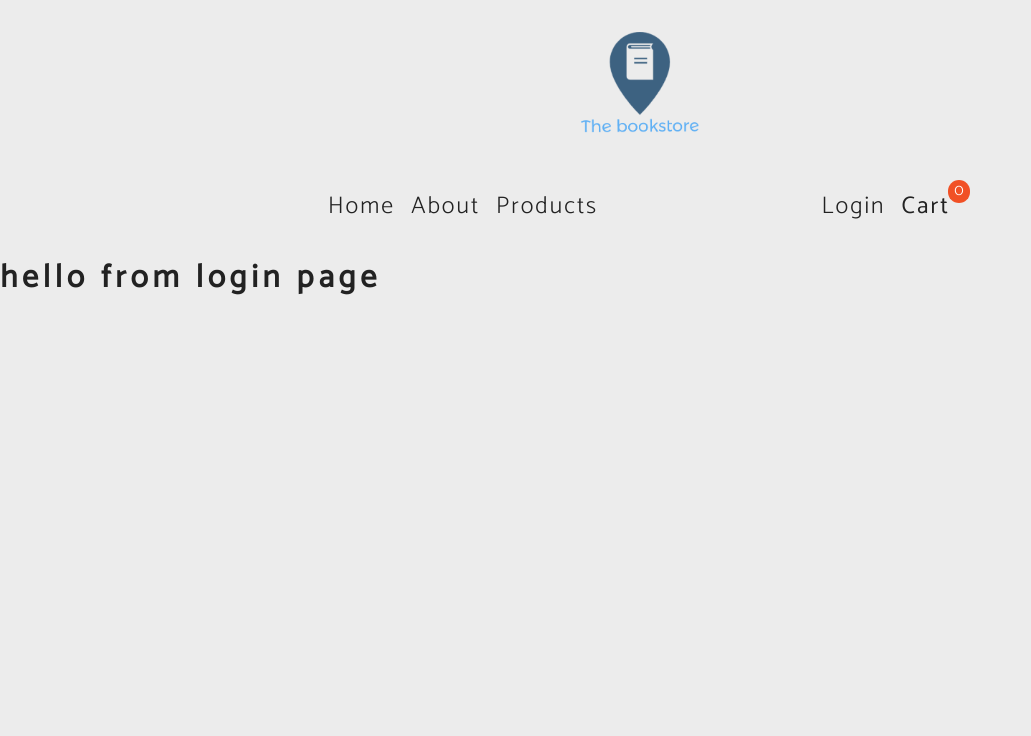
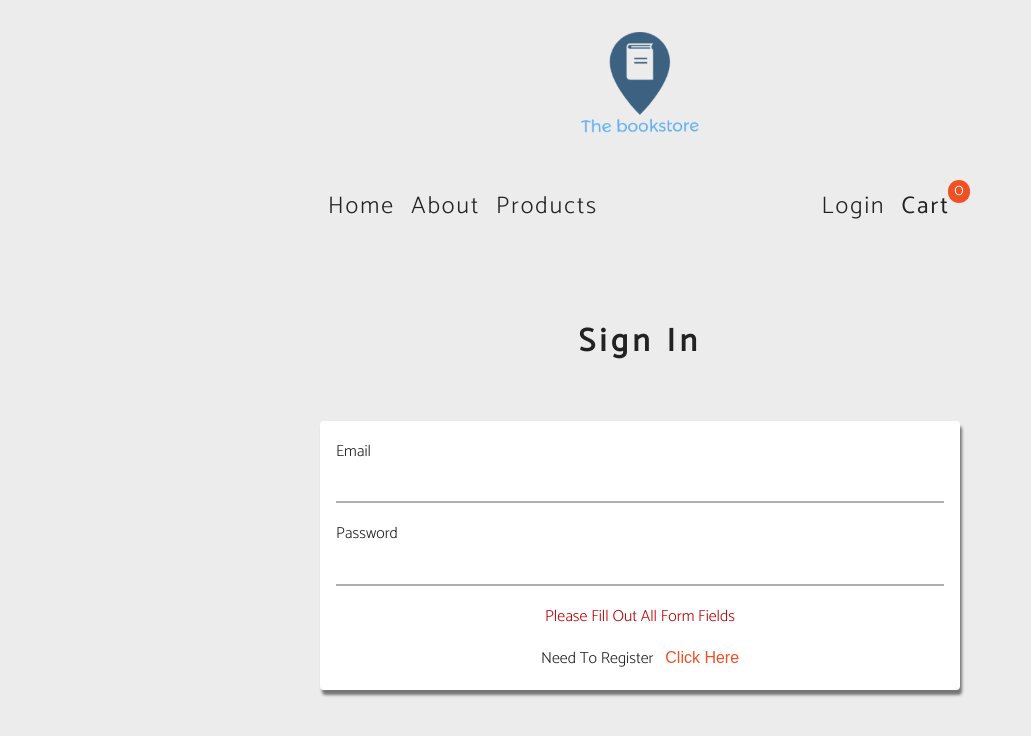
Before and after one commit to ruffryder/bookstore, a React (Create React App) app: page /login in a window 1280 px wide. Shown: the top 736 px of the page, without its empty margins (0-1031 px from the left). Built offline with nearby package versions, Linux system fonts and the light colour scheme; no server answers.

Commit message:
implementing login page component

```diff
--- a/src/pages/Login.js
+++ b/src/pages/Login.js
@@ -1,5 +1,90 @@
-import React from "react";
+import React, { useState } from "react";
+import { useHistory } from "react-router-dom";
+import registerUser from "../strapi/registerUser";
+import loginUser from "../strapi/loginUser";
 
 export default function Login() {
-  return <h1>hello from login page</h1>;
+  const history = useHistory();
+
+  const [email, setEmail] = useState("");
+  const [password, setPassword] = useState("");
+  const [username, setUsername] = useState("default");
+  const [isMember, setIsMember] = useState(true);
+
+  let isEmpty = !email || !password || !username;
+
+  const toggleMember = () => {
+    setIsMember(prevState => {
+      let isMember = !prevState;
+      isMember ? setUsername("default") : setUsername("");
+      return isMember;
+    });
+  };
+  const handleSubmit = async e => {
+    e.preventDefault();
+    let response;
+    if (isMember) {
+      // response = await loginUser
+    } else {
+      // response = await registerUser
+    }
+    if (response) {
+    } else {
+      // show alert
+    }
+  };
+  return (
+    <section className="form section">
+      <h2 className="section-title">{isMember ? "Sign in" : "Register"}</h2>
+      <form className="login-form" onSubmit={handleSubmit}>
+        <div className="form-control">
+          <label htmlFor="email">Email</label>
+          <input
+            type="email"
+            id="email"
+            value={email}
+            onChange={e => setEmail(e.target.value)}
+          />
+        </div>
+        <div className="form-control">
+          <label htmlFor="password">Password</label>
+          <input
+            type="password"
+            id="password"
+            value={password}
+            onChange={e => setPassword(e.target.value)}
+          />
+        </div>
+        {!isMember && (
+          <div className="form-control">
+            <label htmlFor="username">Username</label>
+            <input
+              type="text"
+              id="username"
+              value={username}
+              onChange={e => setUsername(e.target.value)}
+            />
+          </div>
+        )}
+        {isEmpty && (
+          <p className="form-empty">Please fill out all form fields</p>
+        )}
+        {!isEmpty && (
+          <button
+            className="btn btn-primary btn-block"
+            type="submit"
+            onClick={handleSubmit}
+          >
+            Submit
+          </button>
+        )}
+        <p className="register-link">
+          {isMember ? "Need to register" : "Already a member"}{" "}
+          <button type="button" onClick={toggleMember}>
+            click here
+          </button>
+        </p>
+      </form>
+    </section>
+  );
 }
```
